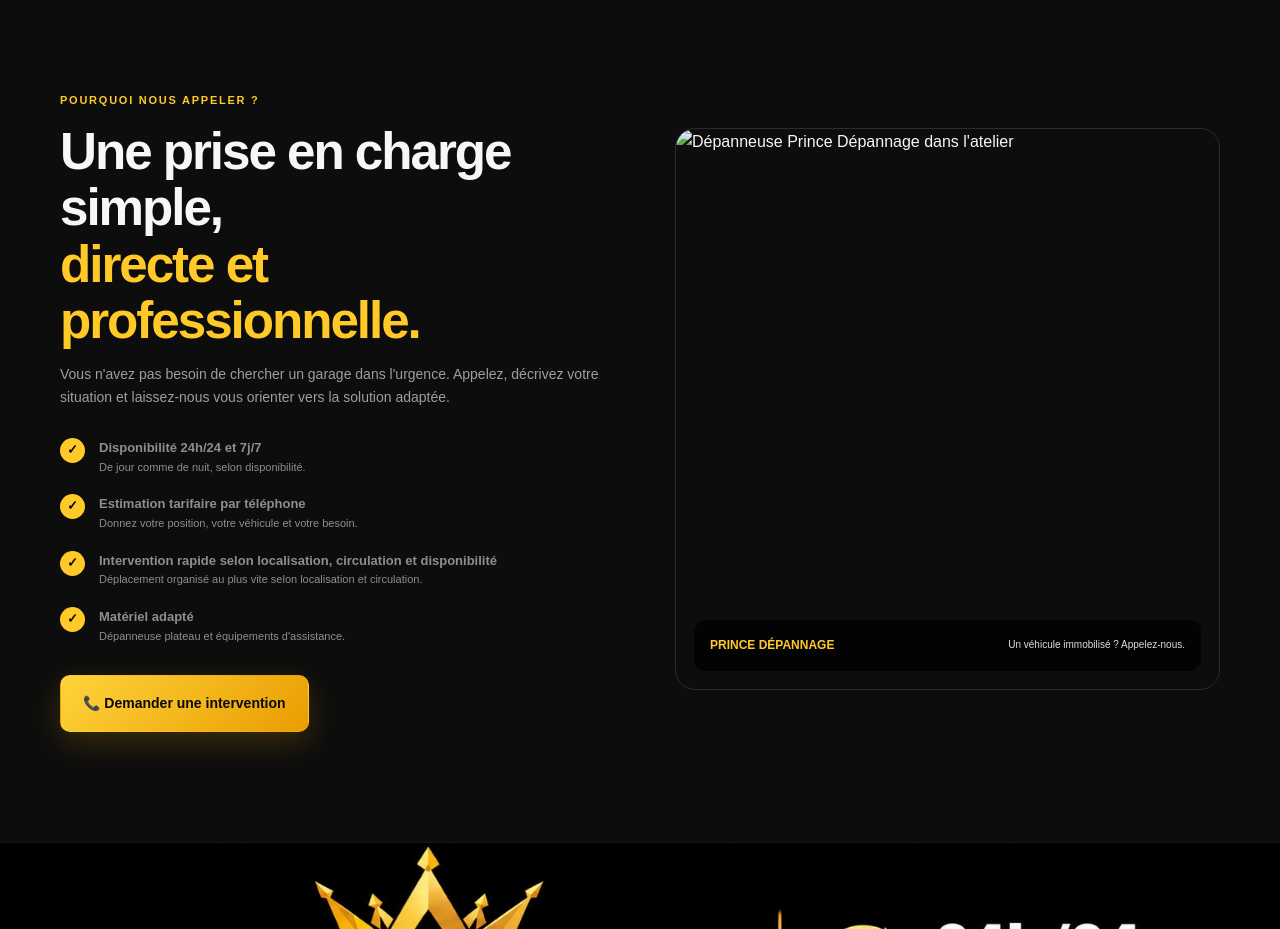
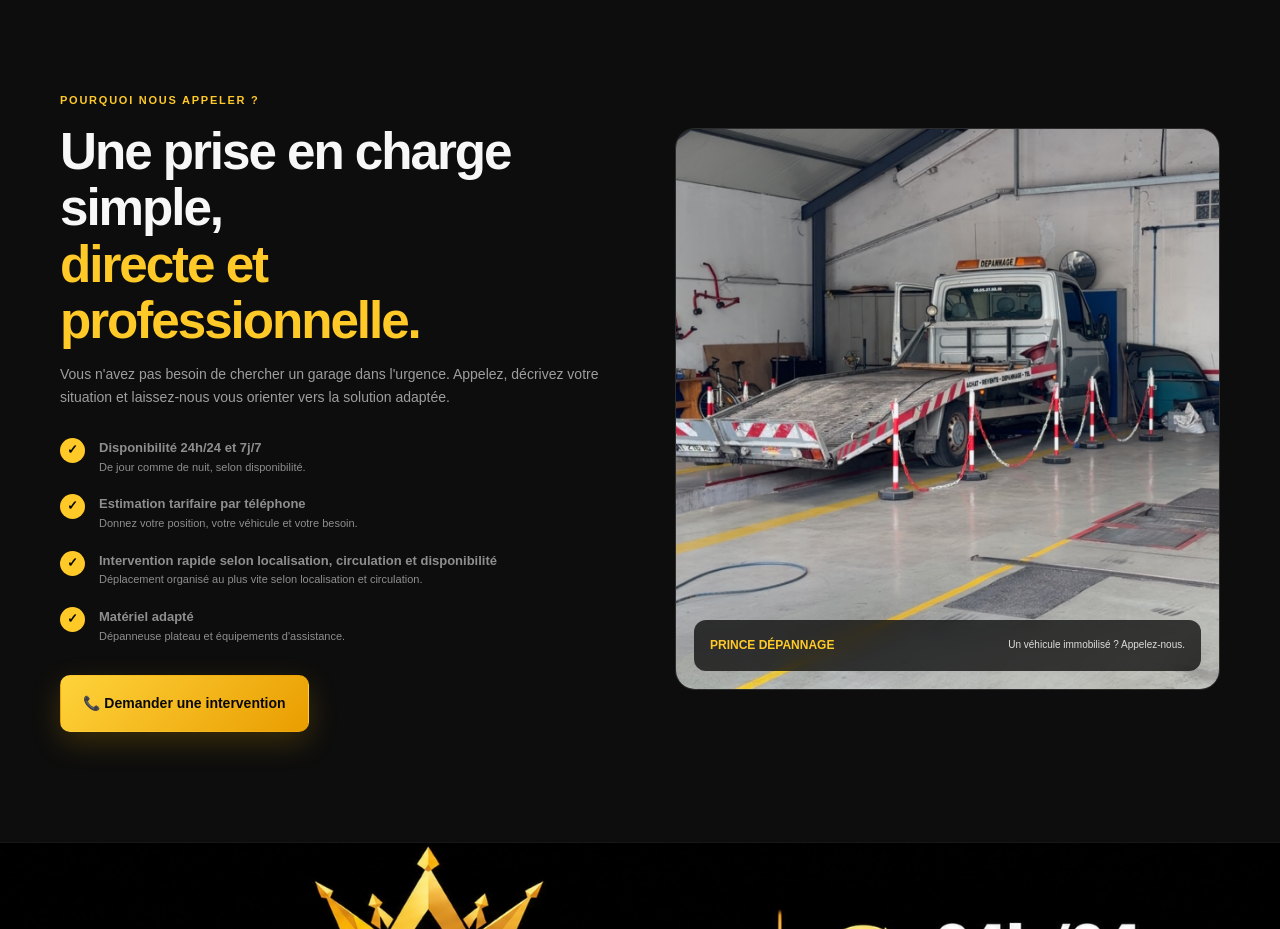
Before and after one commit to prcenzo-ship-it/prince-d-pannage, a plain HTML site: page index.html in a window 1280 px wide. Shown: the part 1980-2909 px from the top of the page. Drawn offline with Linux system fonts and the light colour scheme; files whose address does not match are found by name.

Commit message:
Update index.html

```diff
--- a/index.html
+++ b/index.html
@@ -161,7 +161,7 @@
           <a class="btn btn-gold btn-xl" href="tel:+33783299134">📞 Demander une intervention</a>
         </div>
         <div class="photo-card">
-          <img src="assets/camion-prince-depannage.jpg" alt="Dépanneuse Prince Dépannage dans l'atelier" loading="lazy">
+          <img src="camion-prince-depannage.jpg" alt="Dépanneuse Prince Dépannage dans l'atelier" loading="lazy">
           <div class="photo-caption"><strong>PRINCE DÉPANNAGE</strong><span>Un véhicule immobilisé ? Appelez-nous.</span></div>
         </div>
       </div>
```
